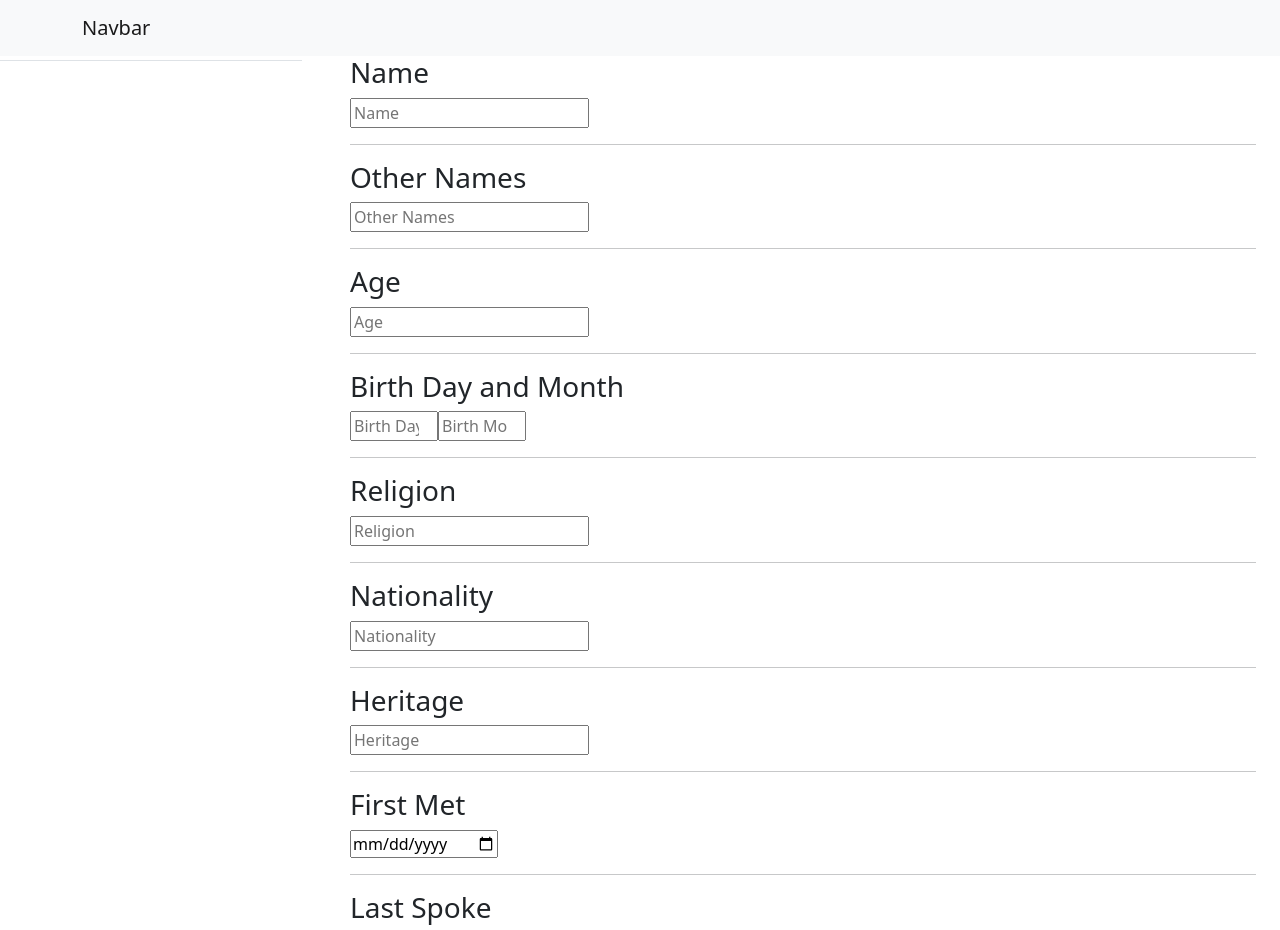
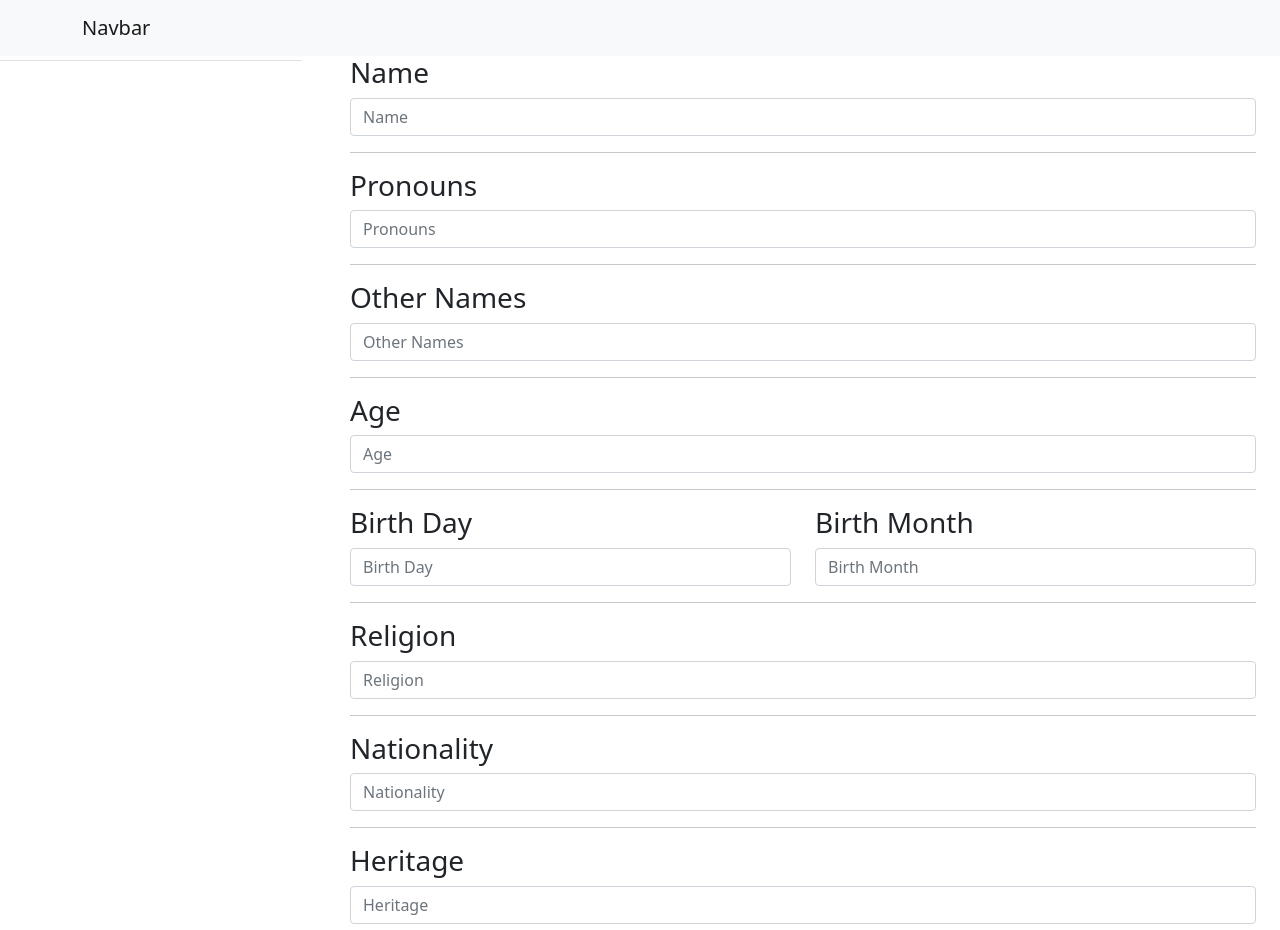
Before and after one commit to Egggggg/PeopleIndex, a React (Create React App) app: page /#/add in a window 1280 px wide. Shown: the top 930 px of the page. Built offline with nearby package versions, Linux system fonts and the light colour scheme.

Commit message:
Use Bootstrap forms

```diff
--- a/src/func.jsx
+++ b/src/func.jsx
@@ -91,6 +91,7 @@ export async function selectUser(db, userId, order) {
 export function getDefaultFields(order) {
 	return {
 		name: "",
+		pronouns: "",
 		pseudonyms: "",
 		age: "",
 		birthDay: "",
@@ -144,17 +145,15 @@ export function exportData(db) {
 	};
 }
 
-export function getDefaultForm(
-	handleSubmit,
-	handleChange,
-	user,
-	children = null
-) {
+export function getDefaultForm(handleSubmit, handleChange, user) {
 	return (
 		<div>
 			<form onSubmit={handleSubmit}>
+				<label for="name">
 					<h3>Name</h3>
+				</label>
 				<input
+					className="form-control"
 					type="text"
 					placeholder="Name"
 					name="name"
@@ -162,8 +161,23 @@ export function getDefaultForm(
 					value={user.name}
 				/>
 				<hr />
+				<label for="pronouns">
+					<h3>Pronouns</h3>
+				</label>
+				<input
+					className="form-control"
+					type="text"
+					placeholder="Pronouns"
+					name="pronouns"
+					onChange={handleChange}
+					value={user.pronouns}
+				/>
+				<hr />
+				<label for="pseudonyms">
 					<h3>Other Names</h3>
+				</label>
 				<input
+					className="form-control"
 					type="text"
 					placeholder="Other Names"
 					name="pseudonyms"
@@ -171,8 +185,11 @@ export function getDefaultForm(
 					value={user.pseudonyms}
 				/>
 				<hr />
+				<label for="age">
 					<h3>Age</h3>
+				</label>
 				<input
+					className="form-control"
 					type="number"
 					placeholder="Age"
 					name="age"
@@ -180,8 +197,13 @@ export function getDefaultForm(
 					value={user.age}
 				/>
 				<hr />
-				<h3>Birth Day and Month</h3>
+				<div className="row">
+					<div className="col">
+						<label for="birthDay">
+							<h3>Birth Day</h3>
+						</label>
 						<input
+							className="form-control"
 							type="number"
 							placeholder="Birth Day"
 							name="birthDay"
@@ -190,7 +212,13 @@ export function getDefaultForm(
 							min="1"
 							value={user.birthDay}
 						/>
+					</div>
+					<div className="col">
+						<label for="birthMonth">
+							<h3>Birth Month</h3>
+						</label>
 						<input
+							className="form-control"
 							type="number"
 							placeholder="Birth Month"
 							name="birthMonth"
@@ -199,9 +227,14 @@ export function getDefaultForm(
 							min="1"
 							value={user.birthMonth}
 						/>
+					</div>
+				</div>
 				<hr />
+				<label for="religion">
 					<h3>Religion</h3>
+				</label>
 				<input
+					className="form-control"
 					type="text"
 					placeholder="Religion"
 					name="religion"
@@ -209,8 +242,11 @@ export function getDefaultForm(
 					value={user.religion}
 				/>
 				<hr />
+				<label for="nationality">
 					<h3>Nationality</h3>
+				</label>
 				<input
+					className="form-control"
 					type="text"
 					placeholder="Nationality"
 					name="nationality"
@@ -218,8 +254,11 @@ export function getDefaultForm(
 					value={user.nationality}
 				/>
 				<hr />
+				<label for="heritage">
 					<h3>Heritage</h3>
+				</label>
 				<input
+					className="form-control"
 					type="text"
 					placeholder="Heritage"
 					name="heritage"
@@ -227,32 +266,41 @@ export function getDefaultForm(
 					value={user.heritage}
 				/>
 				<hr />
+				<label for="firstMet">
 					<h3>First Met</h3>
+				</label>
 				<input
+					className="form-control"
 					type="date"
 					name="firstMet"
 					onChange={handleChange}
 					value={user.firstMetVal}
 				/>
 				<hr />
+				<label for="lastSpoke">
 					<h3>Last Spoke</h3>
+				</label>
 				<input
+					className="form-control"
 					type="date"
 					name="lastSpoke"
 					onInput={handleChange}
 					value={user.lastSpokeVal}
 				/>
 				<hr />
+				<label for="name">
 					<h3>Notes</h3>
+				</label>
 				<textarea
+					className="form-control"
 					placeholder="Notes"
 					name="notes"
 					onChange={handleChange}
 					value={user.notes}
 				/>
 				<hr />
-				{children}
 				<input type="submit" value="Submit" />
+				<div style={{ height: "50px" }}></div>
 			</form>
 		</div>
 	);
@@ -282,28 +330,22 @@ export function handleChange(user, setUser) {
 	};
 }
 
-export function handleSubmit(db, user, setUser, setUsers, order, redirect) {
+export function handleSubmit(db, user, setUsers, redirect) {
 	return async (e) => {
 		e.preventDefault();
 		await db.users.add(user);
 		setUsers(await getUserList(db));
-		clearData(setUser, order);
 		redirect();
 	};
 }
 
-export function handleUpdate(db, user, setUser, setUsers, order, redirect) {
+export function handleUpdate(db, user, setUsers, redirect) {
 	return async (e) => {
 		e.preventDefault();
 		await db.users.put(user);
 		setUsers(await getUserList(db));
-		clearData(setUser, order);
 		redirect();
 	};
-}
-
-export function clearData(setUser, order) {
-	setUser(getDefaultFields(order));
 }
 
 export async function getUser(db, userId) {
```
Lines whose indentation alone changed are shown as unchanged.
